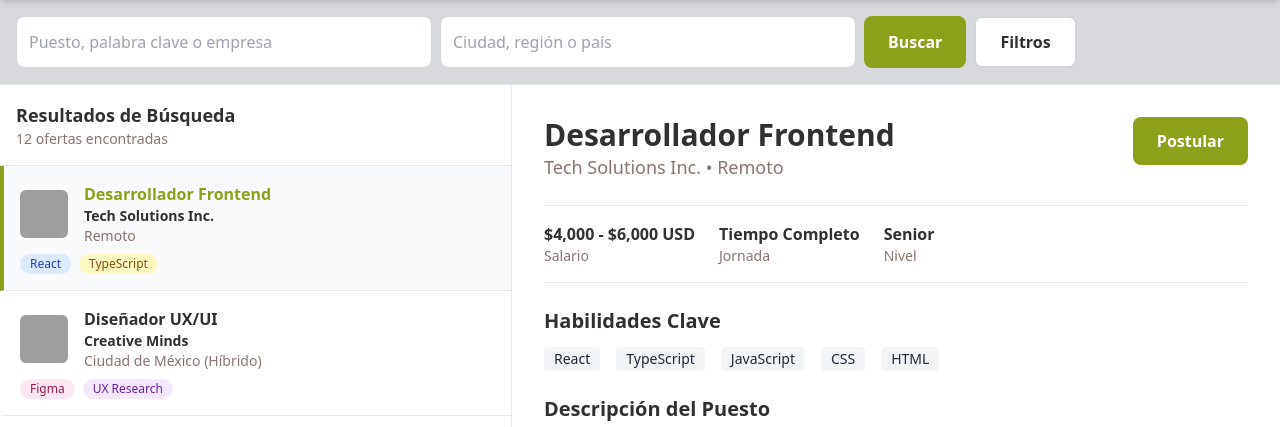
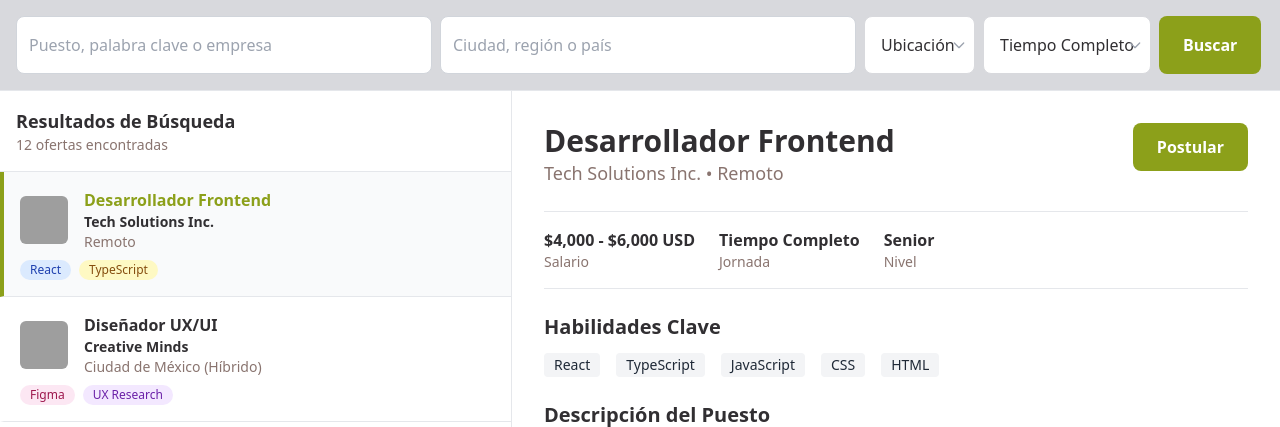
Before and after one commit to italomunozpomar/Jobflex, a Django app: page /offers/ in a window 1280 px wide. Shown: the part 64-491 px from the top of the page. Run offline with Django 5.2, Linux system fonts and the light colour scheme; style sheets or scripts are compiled from the project's sources; some libraries are stand-ins or nearby versions; grey boxes are pictures that could not be loaded.

Commit message:
busqueda de ofertas laborales
me falta el renderizado y el filtro en bdd

```diff
--- a/Jobflex/JFlex/templates/offers/job_offers.html
+++ b/Jobflex/JFlex/templates/offers/job_offers.html
@@ -41,7 +41,7 @@
 
 
     <!-- Navbar -->
-    <nav id="main-nav" class="bg-white p-4 shadow-md w-full z-30 flex-shrink-0">
+    <nav id="main-nav" class="bg-white p-4 shadow-md w-full z-48 flex-shrink-0">
         <div class="container mx-auto flex justify-between items-center relative">
             <a href="{% url 'index'%}" id="nav-logo" class="text-2xl font-bold text-primary">JobFlex</a>
 
@@ -143,14 +143,43 @@
     </style>
 
     <!-- Search Bar -->
-    <div class="bg-light-gray p-4 border-b border-gray-200 w-full z-20 flex-shrink-0">
+    <form action="{% url 'job_offers' %}" method="get" class="bg-light-gray p-4 border-b border-gray-200 w-full z-20 flex-shrink-0">
         <div class="container mx-auto flex flex-col md:flex-row gap-2">
-            <input type="text" placeholder="Puesto, palabra clave o empresa" class="w-full md:w-1/3 p-3 border border-gray-300 rounded-lg focus:outline-none focus:ring-2 focus:ring-primary">
-            <input type="text" placeholder="Ciudad, región o país" class="w-full md:w-1/3 p-3 border border-gray-300 rounded-lg focus:outline-none focus:ring-2 focus:ring-primary">
+            <input type="text" value="{{search.q}}" placeholder="Puesto, palabra clave o empresa" class="w-full md:w-1/3 p-3 border border-gray-300 rounded-lg focus:outline-none focus:ring-2 focus:ring-primary">
+            <input type="text" value="{{search.location}}" placeholder="Ciudad, región o país" class="w-full md:w-1/3 p-3 border border-gray-300 rounded-lg focus:outline-none focus:ring-2 focus:ring-primary">
+						<div name="mode" class="relative md:w-46">
+								<select name="mode"
+								class="appearance-none w-full p-4 border border-light-gray rounded-lg focus:outline-none focus:ring-2 focus:ring-primary bg-white text-dark">
+										<option value="">Ubicación</option>
+										<option value="remoto" {% if search.mode == "remoto" %} selected {% endif %}>Remoto</option>
+										<option value="hibrido" {% if search.mode == "hibrido" %} selected {% endif %}>Híbrido</option>
+										<option value="presencial" {% if search.mode == "presencial" %} selected {% endif %} >Presencial</option>
+								</select>
+								<div class="absolute inset-y-0 right-0 flex items-center px-2 pointer-events-none">
+										<svg class="w-4 h-4 text-gray-400" fill="none" stroke="currentColor" viewBox="0 0 24 24">
+												<path stroke-linecap="round" stroke-linejoin="round" stroke-width="2" d="M19 9l-7 7-7-7"></path>
+										</svg>
+								</div>
+						</div>
+						<div name="time" class="relative md:w-46">
+							<select name="time"
+							class="appearance-none w-full p-4 border border-light-gray rounded-lg focus:outline-none focus:ring-2 focus:ring-primary bg-white text-dark">
+										<option value="">Jornada</option>
+										<option value="fulltime" {% if search.time == "fulltime" %} selected {% endif %}>Tiempo Completo</option>
+										<option value="part-time" {% if search.time == "part-time" %} selected {% endif %}>Medio Tiempo</option>
+										<option value="freelance" {% if search.time == "freelance" %} selected {% endif %}>Freelance</option>
+										<option value="internship" {% if search.time == "internship" %} selected {% endif %}>Practica</option>
+								</select>
+								<div class="absolute inset-y-0 right-0 flex items-center px-2 pointer-events-none">
+										<svg class="w-4 h-4 text-gray-400" fill="none" stroke="currentColor" viewBox="0 0 24 24">
+												<path stroke-linecap="round" stroke-linejoin="round" stroke-width="2" d="M19 9l-7 7-7-7"></path>
+										</svg>
+								</div>
+						</div>
             <button class="w-full md:w-auto bg-primary text-white font-bold py-3 px-6 rounded-lg hover:bg-opacity-90">Buscar</button>
-            <button class="w-full md:w-auto bg-white text-dark font-bold py-3 px-6 rounded-lg border-2 border-gray-300 hover:bg-gray-100">Filtros</button>
+            <!-- <button class="w-full md:w-auto bg-white text-dark font-bold py-3 px-6 rounded-lg border-2 border-gray-300 hover:bg-gray-100">Filtros</button> -->
         </div>
-    </div>
+    </form>
 
     <main id="job-search-main" class="flex-grow flex flex-row overflow-hidden">
         <!-- Columna Izquierda: Lista de Ofertas -->
@@ -319,5 +348,48 @@
         }
     </script>
 
+		<!-- <script>
+			// #region Modals --- MANEJO DE MODALES ---
+			// Función para abrir un modal
+			function openModal(modalId) {
+					const modal = document.getElementById(modalId);
+					if (modal) {
+							modal.classList.remove('hidden');
+					}
+			}
+
+			// Función para cerrar un modal
+			function closeModal(modalId) {
+					const modal = document.getElementById(modalId);
+					if (modal) {
+							modal.classList.add('hidden');
+					}
+			}
+
+			document.querySelectorAll('[data-modal-target]').forEach(button => {
+					button.addEventListener('click', function (e){
+							e.preventDefault();
+							const modalId = button.dataset.modalTarget;
+							const populateFunction = window[`populate${modalId.replace(/-/g, '').replace('modal','')}`];
+							if (typeof populateFunction === 'function') {
+									populateFunction();
+							}
+							openModal(modalId);
+					});
+			});
+
+			document.querySelectorAll('.close-modal').forEach(button => {
+					button.addEventListener('click', () => {
+							closeModal(button.closest('.fixed.inset-0').id);
+					});
+			});
+
+			window.addEventListener('click', (e) => {
+					if (e.target.classList.contains('bg-opacity-50')) {
+							closeModal(e.target.id);
+					}
+			});
+			// #endregion
+		</script> -->
 </body>
 </html>
--- a/Jobflex/JFlex/templates/user/create_cv.html
+++ b/Jobflex/JFlex/templates/user/create_cv.html
@@ -1022,7 +1022,7 @@
         }
     }
 
-    // --- MANEJO DE MODALES ---
+    // #region Modals --- MANEJO DE MODALES ---
     // Función para abrir un modal
     function openModal(modalId) {
         const modal = document.getElementById(modalId);
@@ -1061,6 +1061,7 @@
             closeModal(e.target.id);
         }
     });
+		// #endregion
 
     // --- LÓGICA DE GUARDADO Y ACTUALIZACIÓN DE VISTA PREVIA ---
     function setSectionAsFilled(sectionKey) {
--- a/Jobflex/JFlex/views.py
+++ b/Jobflex/JFlex/views.py
@@ -29,7 +29,7 @@ from playwright.sync_api import sync_playwright
 # 1. Importar los formularios y modelos necesarios y limpios
 from .forms import SignUpForm, VerificationForm, CandidatoForm, CVCandidatoForm, CompletarPerfilForm, InvitationForm, SetInvitationPasswordForm, CVSubidoForm
 from .models import CompanyInvitationToken, TipoUsuario, RegistroUsuarios, Candidato, EmpresaUsuario, Empresa, RolesEmpresa, CVCandidato, CVCreado, CVSubido, DatosPersonalesCV, ObjetivoProfesionalCV, EducacionCV, ExperienciaLaboralCV, CertificacionesCV, HabilidadCV, IdiomaCV, ProyectosCV, ReferenciasCV, VoluntariadoCV, Postulacion, Entrevista, ModoOnline, ModoPresencial, TipoNotificacion, Notificaciones, NotificacionCandidato, NotificacionEmpresa, Ubicacion # Explicitly import models
-from django.http import JsonResponse, HttpResponse
+from django.http import HttpRequest, JsonResponse, HttpResponse
 
 @transaction.atomic # Usar una transacción para asegurar la integridad de los datos
 def signup(request):
@@ -1850,8 +1850,22 @@ def accept_company_invitation(request, token):
     return render(request, 'company/accept_invitation.html', context)
 
 
-def job_offers(request):
-    return render(request, 'offers/job_offers.html')
+def job_offers(request:HttpRequest):
+    q=request.GET.get('q','')
+    mode=request.GET.get('mode','')
+    place=request.GET.get('location','')
+    time=request.GET.get('time','fulltime')
+    ofertas=OfertaLaboral.objects.all()
+    ctx={
+			'search':{
+				'q':q,
+				'location':place,
+				'mode':mode,
+				'time':time
+			},
+      'ofertas':ofertas
+		}
+    return render(request, 'offers/job_offers.html',ctx)
 
 
 def company_profile(request, company_id):
```
Also changed, not shown: Jobflex/JFlex/templates/user/user_index.html (+15 -15 lines).
